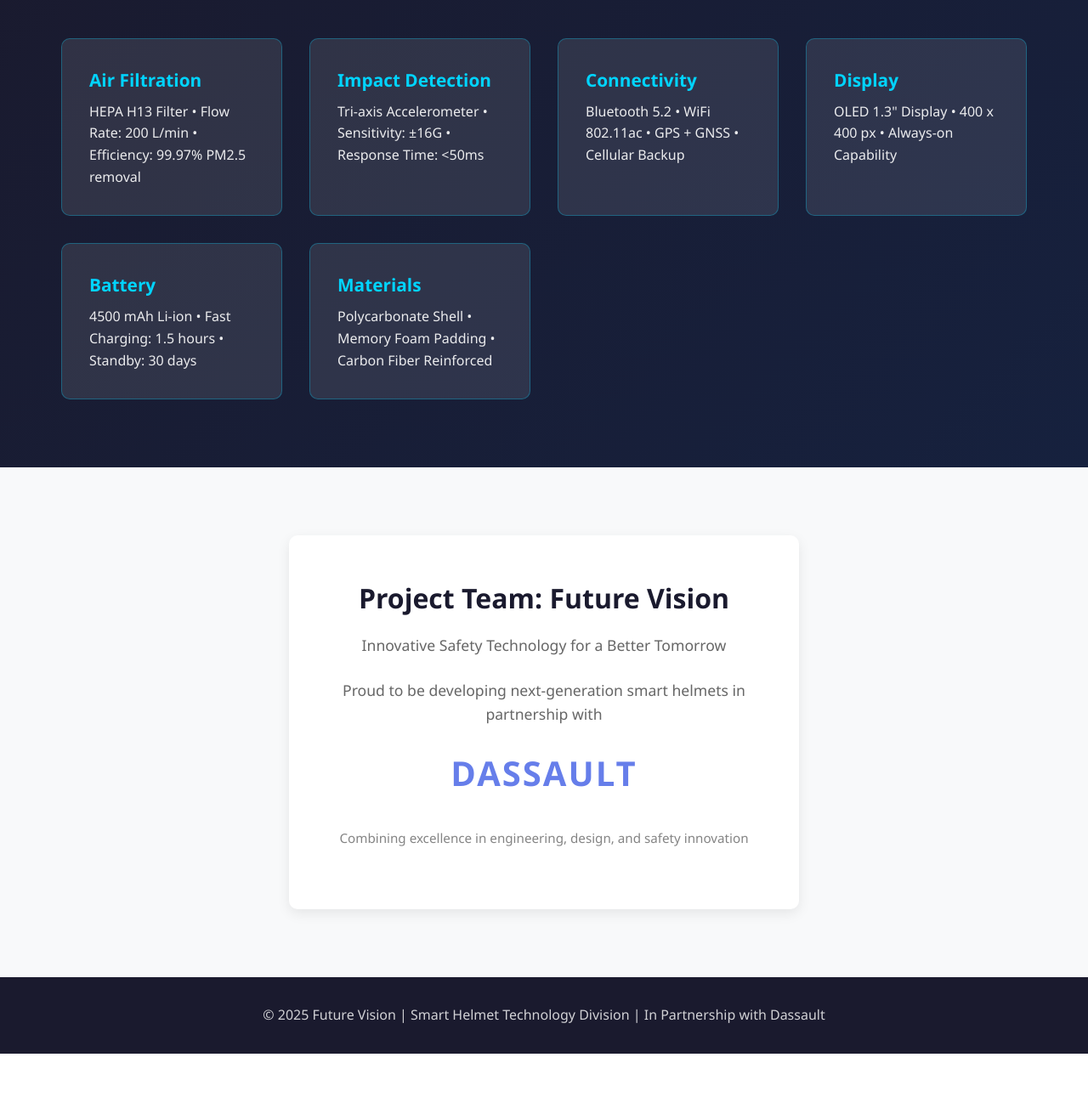
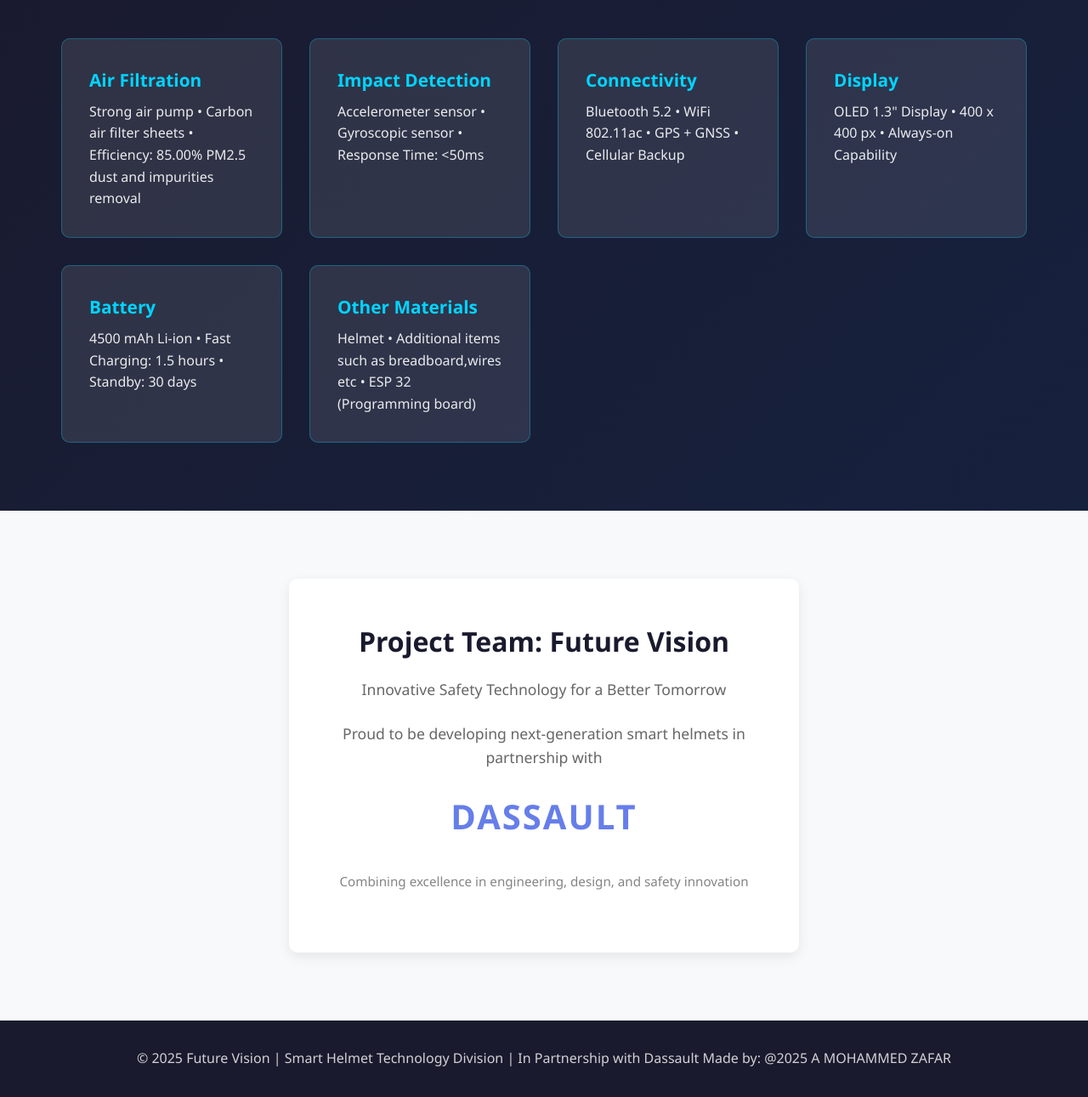
Before and after one commit to AMohammedZafar/Future-Vision, a plain HTML site: page index.html in a window 1280 px wide. Shown: the part 2541-3832 px from the top of the page at 85% size. Before the commit the page ends 3781 px from the top, so only its background shows below. Drawn offline with Linux system fonts and the light colour scheme.

Commit message:
index.html

```diff
--- a/index.html
+++ b/index.html
@@ -413,11 +413,11 @@
             <div class="specs-grid">
                 <div class="spec-item">
                     <h4>Air Filtration</h4>
-                    <p>HEPA H13 Filter • Flow Rate: 200 L/min • Efficiency: 99.97% PM2.5 removal</p>
+                    <p> Strong air pump • Carbon air filter sheets • Efficiency: 85.00% PM2.5 dust and impurities removal</p>
                 </div>
                 <div class="spec-item">
                     <h4>Impact Detection</h4>
-                    <p>Tri-axis Accelerometer • Sensitivity: ±16G • Response Time: <50ms</p>
+                    <p> Accelerometer sensor • Gyroscopic sensor • Response Time: <50ms</p>
                 </div>
                 <div class="spec-item">
                     <h4>Connectivity</h4>
@@ -432,8 +432,8 @@
                     <p>4500 mAh Li-ion • Fast Charging: 1.5 hours • Standby: 30 days</p>
                 </div>
                 <div class="spec-item">
-                    <h4>Materials</h4>
-                    <p>Polycarbonate Shell • Memory Foam Padding • Carbon Fiber Reinforced</p>
+                    <h4>Other Materials</h4>
+                    <p>Helmet • Additional items such as breadboard,wires etc • ESP 32 (Programming board)</p>
                 </div>
             </div>
         </div>
@@ -454,7 +454,8 @@
 
     <!-- Footer -->
     <footer>
-        <p>&copy; 2025 Future Vision | Smart Helmet Technology Division | In Partnership with Dassault</p>
+        <p>&copy; 2025 Future Vision | Smart Helmet Technology Division | In Partnership with Dassault       Made by: @2025 A MOHAMMED ZAFAR</p>
     </footer>
 </body>
+
 </html>
```
